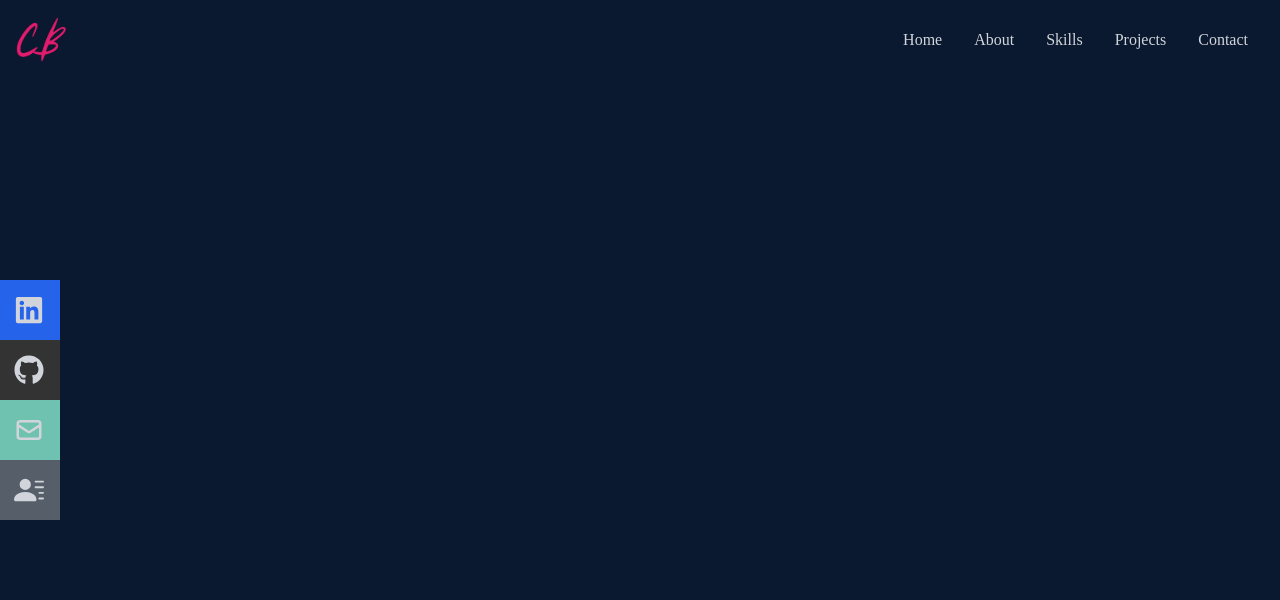
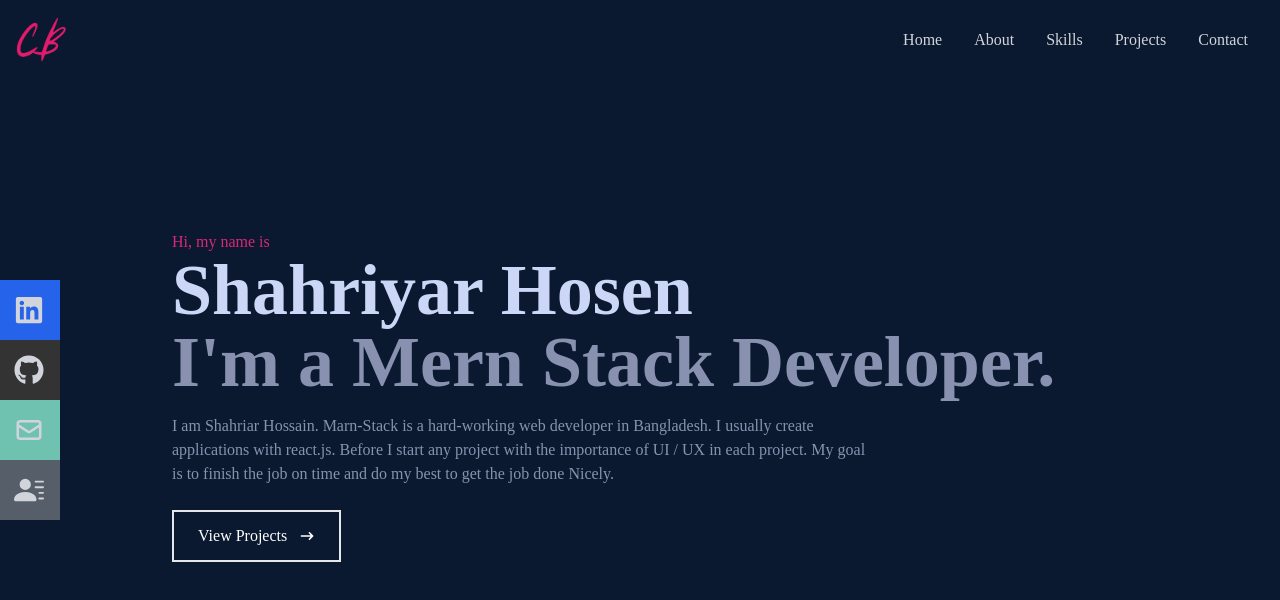
Before and after one commit to Shahriyar-Hosen/shahriyar-hosen-portfolio, a React (Create React App) app: page / in a window 1280 px wide. Shown: the top 600 px of the page. Built offline with nearby package versions, Linux system fonts and the light colour scheme; the HTML template or start-up script is replaced by a standard one.

Commit message:
Home section full done

```diff
--- a/src/Components/Home.js
+++ b/src/Components/Home.js
@@ -1,10 +1,35 @@
 import React from "react";
+import { HiArrowNarrowRight } from "react-icons/hi";
 
 const Home = () => {
   return (
-    <div className="w-full h-screen bg-[#0a192f]">
-      <h1>This Home page</h1>
-    </div>
+    <section name="home" className="w-full h-screen bg-[#0a192f]">
+      {/* Container */}
+      <div className="max-w-[1000px] mx-auto px-8 flex flex-col justify-center h-full">
+        <p className="text-pink-600">Hi, my name is</p>
+        <h1 className="text-4xl sm:text-7xl font-bold text-[#ccd6f6]">
+          Shahriyar Hosen
+        </h1>
+        <h2 className="text-4xl sm:text-7xl font-bold text-[#8892b0]">
+          I'm a Mern Stack Developer.
+        </h2>
+        <p className="text-[#8892b0] py-4 max-w-[700px]">
+          I am Shahriar Hossain. Marn-Stack is a hard-working web developer in
+          Bangladesh. I usually create applications with react.js. Before I
+          start any project with the importance of UI / UX in each project. My
+          goal is to finish the job on time and do my best to get the job done
+          Nicely.
+        </p>
+        <div>
+          <button className="text-white group border-2 px-6 py-3 my-2 flex items-center hover:bg-pink-600 hover:border-pink-600 duration-200">
+            View Projects
+            <span className="group-hover:rotate-90 duration-300">
+              <HiArrowNarrowRight className="ml-3 " />
+            </span>
+          </button>
+        </div>
+      </div>
+    </section>
   );
 };
 
```
